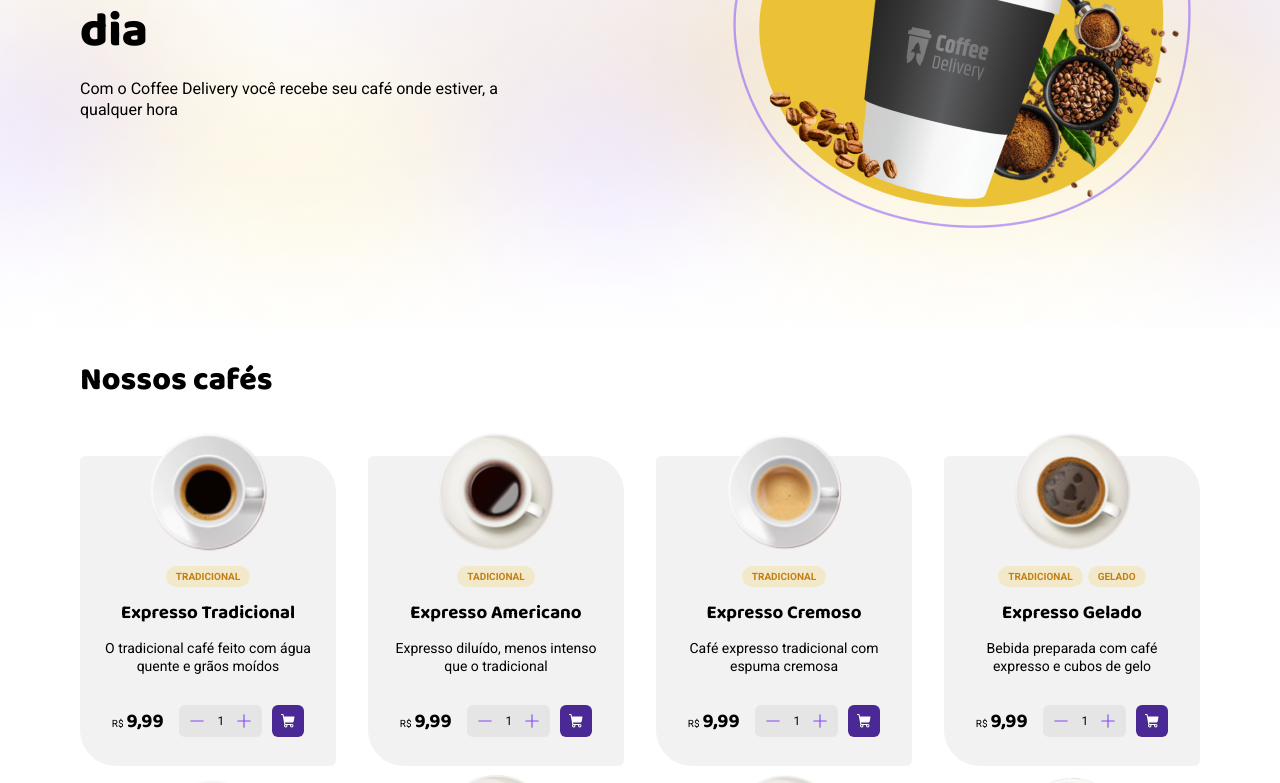
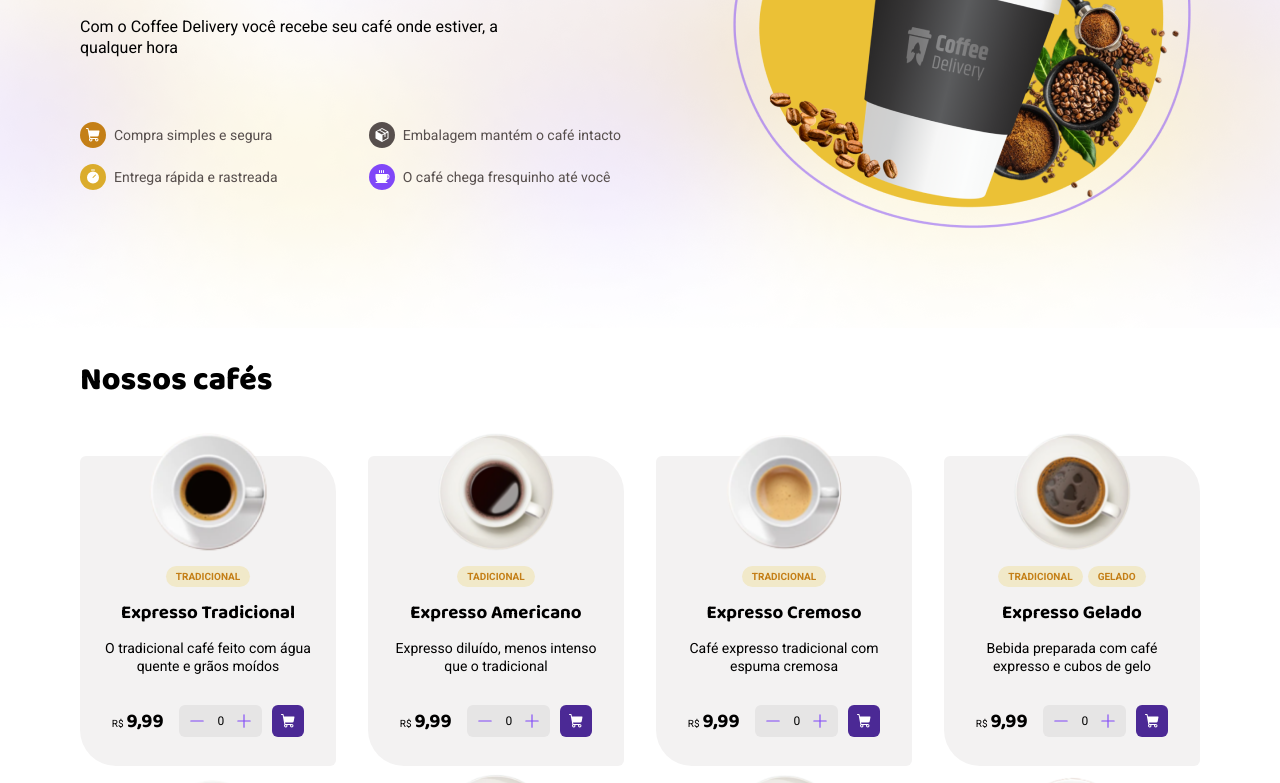
Before and after one commit to VitorAndrey/ignite-coffee-delivery, a React (Vite) app: page / in a window 1280 px wide. Shown: the part 320-1103 px from the top of the page. Built offline with nearby package versions, Linux system fonts and the light colour scheme.

Commit message:
adicionei a logica do carrinho de compras

```diff
--- a/src/App.tsx
+++ b/src/App.tsx
@@ -3,13 +3,16 @@ import Router from "./Router";
 import { ThemeProvider } from "styled-components";
 import { defaultTheme } from "./styles/themes/default";
 import { GlobalStyle } from "./styles/global";
+import { CartContextProvider } from "./contexts/CartContext";
 
 function App() {
   return (
     <>
       <BrowserRouter>
         <ThemeProvider theme={defaultTheme}>
-          <Router />
+          <CartContextProvider>
+            <Router />
+          </CartContextProvider>
           <GlobalStyle />
         </ThemeProvider>
       </BrowserRouter>
--- /dev/null
+++ b/src/contexts/AddressContext.tsx
@@ -0,0 +1,13 @@
+import { ReactNode, createContext } from "react";
+
+interface AddressContextType {
+  address: string;
+}
+
+export const AddressContext = createContext({} as AddressContextType);
+
+export function AddressContextProvider({ children }: { children: ReactNode }) {
+  const address = "Divinópolis, MG";
+
+  return <AddressContext.Provider value={{ address }}>{children}</AddressContext.Provider>;
+}
--- /dev/null
+++ b/src/contexts/CartContext.tsx
@@ -0,0 +1,79 @@
+import { ReactNode, createContext, useEffect, useState } from "react";
+import { CoffeeType } from "../pages/Home/components/MenuSection/components/CoffeeCard";
+
+interface CartContextType {
+  cartList: CoffeeType[];
+  handleAddItem: (item: CoffeeType) => void;
+  handleRemoveItem: (item: CoffeeType) => void;
+  quantity: (coffeeName: string) => number;
+  handleDeleteItem: (item: CoffeeType) => void;
+}
+
+export const CartContext = createContext({} as CartContextType);
+
+export function CartContextProvider({ children }: { children: ReactNode }) {
+  const [cartList, setCartList] = useState<CoffeeType[]>([]);
+
+  function handleAddItem(item: CoffeeType) {
+    const alreadyInCartItem = cartList.find((cartItem) => cartItem.coffeeName === item.coffeeName);
+
+    setCartList((prevState) => {
+      if (alreadyInCartItem) {
+        const updatedCartList = prevState.map((cartItem) => {
+          if (cartItem.coffeeName === alreadyInCartItem.coffeeName) {
+            return { ...cartItem, quantity: cartItem.quantity + 1 };
+          }
+          return cartItem;
+        });
+        return updatedCartList;
+      } else {
+        return [...prevState, { ...item, quantity: 1 }];
+      }
+    });
+  }
+
+  function handleRemoveItem(item: CoffeeType) {
+    const alreadyInCartItem = cartList.find((cartItem) => cartItem.coffeeName === item.coffeeName);
+
+    setCartList((prevState) => {
+      if (alreadyInCartItem && alreadyInCartItem.quantity > 1) {
+        const updatedCartList = prevState.map((cartItem) => {
+          if (cartItem.coffeeName === alreadyInCartItem.coffeeName) {
+            return { ...cartItem, quantity: cartItem.quantity - 1 };
+          }
+          return cartItem;
+        });
+
+        return updatedCartList;
+      } else {
+        return prevState.filter((prevItem) => prevItem.id !== item.id);
+      }
+    });
+  }
+
+  function handleDeleteItem(item: CoffeeType) {
+    setCartList((prevState) => prevState.filter((prevItem) => prevItem.id !== item.id));
+  }
+
+  function quantity(coffeName: string) {
+    const alreadyInCartItem = cartList.find((cartItem) => cartItem.coffeeName === coffeName);
+
+    if (alreadyInCartItem) {
+      return alreadyInCartItem?.quantity;
+    } else {
+      return 0;
+    }
+  }
+
+  useEffect(() => {
+    console.log(cartList);
+  }, [cartList]);
+
+  return (
+    <CartContext.Provider
+      value={{ cartList, handleAddItem, handleRemoveItem, quantity, handleDeleteItem }}
+    >
+      {children}
+    </CartContext.Provider>
+  );
+}
--- a/src/layouts/DefaultLayout/index.tsx
+++ b/src/layouts/DefaultLayout/index.tsx
@@ -1,12 +1,15 @@
 import { Outlet } from "react-router-dom";
 import { DefaultLayoutContainer } from "./styles";
 import { Navbar } from "./components/Navbar";
+import { AddressContextProvider } from "../../contexts/AddressContext";
 
 export default function DefaultLayout() {
   return (
     <>
       <DefaultLayoutContainer>
-        <Navbar />
+        <AddressContextProvider>
+          <Navbar />
+        </AddressContextProvider>
         <Outlet />
       </DefaultLayoutContainer>
     </>
--- /dev/null
+++ b/src/pages/Cart/components/cartItem/index.tsx
@@ -0,0 +1,40 @@
+import { useContext } from "react";
+import { CoffeeType } from "../../../Home/components/MenuSection/components/CoffeeCard";
+import { CartContext } from "../../../../contexts/CartContext";
+import {
+  AddToCartContainer,
+  CoffeeImage,
+  CartItemContainer,
+  AddAndRemoveButton,
+  RemoveFromCartContainer,
+  ActionsContainer,
+} from "./style";
+import { Minus, Plus, Trash } from "@phosphor-icons/react";
+
+export default function CartItem({ coffee }: { coffee: CoffeeType }) {
+  const { handleAddItem, handleRemoveItem, handleDeleteItem } = useContext(CartContext);
+
+  return (
+    <CartItemContainer>
+      <CoffeeImage src={coffee.image} />
+      <div>
+        {coffee.coffeeName}
+        <ActionsContainer>
+          <AddToCartContainer>
+            <AddAndRemoveButton onClick={() => handleRemoveItem(coffee)}>
+              <Minus size={18} />
+            </AddAndRemoveButton>
+            <p>{coffee.quantity}</p>
+            <AddAndRemoveButton onClick={() => handleAddItem(coffee)}>
+              <Plus size={18} />
+            </AddAndRemoveButton>
+          </AddToCartContainer>
+          <RemoveFromCartContainer onClick={() => handleDeleteItem(coffee)}>
+            <Trash color="#9A6EF3" />
+            <p>Remover</p>
+          </RemoveFromCartContainer>
+        </ActionsContainer>
+      </div>
+    </CartItemContainer>
+  );
+}
--- /dev/null
+++ b/src/pages/Cart/components/cartItem/style.ts
@@ -0,0 +1,55 @@
+import { styled } from "styled-components";
+
+export const CartItemContainer = styled.div`
+  display: flex;
+  gap: 1.5rem;
+  padding: 2rem 0;
+  border-bottom: 1px solid ${(props) => props.theme["base-button"]};
+`;
+
+export const AddToCartContainer = styled.div`
+  display: flex;
+  align-items: center;
+  gap: 0.5rem;
+  background: #e6e5e5;
+  width: max-content;
+  border-radius: 4px;
+  padding: 0.5rem 0.8rem;
+`;
+
+export const RemoveFromCartContainer = styled.button`
+  display: flex;
+  align-items: center;
+  background: #e6e5e5;
+  border: none;
+  border-radius: 4px;
+  padding: 0.5rem 0.8rem;
+  gap: 0.3rem;
+  text-transform: uppercase;
+  cursor: pointer;
+  p {
+    font-size: 14px;
+  }
+`;
+
+export const ActionsContainer = styled.div`
+  display: flex;
+  flex-wrap: wrap;
+  margin-top: 0.5rem;
+  align-items: center;
+  gap: 0.5rem;
+`;
+
+export const CoffeeImage = styled.img`
+  width: 64px;
+`;
+
+export const AddAndRemoveButton = styled.button`
+  display: flex;
+  align-items: center;
+  justify-content: center;
+  border: none;
+  background: none;
+  color: ${(props) => props.theme["purple-default"]};
+  cursor: pointer;
+`;
--- a/src/pages/Cart/components/cartList/index.tsx
+++ b/src/pages/Cart/components/cartList/index.tsx
@@ -1,9 +1,19 @@
-import { CardListContainer } from "./style";
+import { CardListContainer, ConfirmButton, ListContainer, TotalContainer } from "./style";
+
+import { useContext } from "react";
+import { CartContext } from "../../../../contexts/CartContext";
+import CartItem from "../cartItem";
 
 export default function CartList() {
+  const { cartList } = useContext(CartContext);
+
   return (
     <CardListContainer>
-      <div>
+      <ListContainer>
+        {cartList && cartList.map((coffee, index) => <CartItem coffee={coffee} key={index} />)}
+      </ListContainer>
+
+      <TotalContainer>
         <p>
           Total de itens <span>R$ 29,70</span>
         </p>
@@ -13,8 +23,8 @@ export default function CartList() {
         <p>
           Total <span>R$ 33,20</span>
         </p>
-      </div>
-      <button>Confirmar Pedido</button>
+      </TotalContainer>
+      <ConfirmButton>Confirmar Pedido</ConfirmButton>
     </CardListContainer>
   );
 }
--- a/src/pages/Home/components/HeroSection/index.tsx
+++ b/src/pages/Home/components/HeroSection/index.tsx
@@ -1,4 +1,5 @@
-import { HeroContent, HeroImage, HeroSectionContainer, HeroText } from "./style";
+import { Coffee, Package, ShoppingCart, Timer } from "@phosphor-icons/react";
+import { HeroContent, HeroImage, HeroSectionContainer, HeroText, TagsContainer } from "./style";
 
 export function HeroSection() {
   return (
@@ -7,6 +8,33 @@ export function HeroSection() {
         <HeroText>
           <h1>Encontre o café perfeito para qualquer hora do dia</h1>
           <p>Com o Coffee Delivery você recebe seu café onde estiver, a qualquer hora</p>
+
+          <TagsContainer>
+            <p>
+              <span>
+                <ShoppingCart size={16} color="#ffffff" weight="fill" />
+              </span>
+              Compra simples e segura
+            </p>
+            <p>
+              <span>
+                <Package size={16} color="#ffffff" weight="fill" />
+              </span>
+              Embalagem mantém o café intacto
+            </p>
+            <p>
+              <span>
+                <Timer size={16} color="#ffffff" weight="fill" />
+              </span>
+              Entrega rápida e rastreada
+            </p>
+            <p>
+              <span>
+                <Coffee size={16} color="#ffffff" weight="fill" />
+              </span>
+              O café chega fresquinho até você
+            </p>
+          </TagsContainer>
         </HeroText>
         <HeroImage>
           <img src="/main-coffee-image.png" alt="Imagem Café" />
--- a/src/pages/Home/components/HeroSection/style.ts
+++ b/src/pages/Home/components/HeroSection/style.ts
@@ -23,13 +23,13 @@ export const HeroContent = styled.div`
 
   padding: 5.75rem 0;
 
-  @media screen and (max-width: 705px) {
+  @media screen and (max-width: 720px) {
     flex-direction: column;
   }
 `;
 
 export const HeroText = styled.div`
-  flex: 1;
+  flex: 1.1;
   display: flex;
   gap: 1rem;
   flex-direction: column;
@@ -49,6 +49,44 @@ export const HeroText = styled.div`
   }
 `;
 
+export const TagsContainer = styled.div`
+  display: grid;
+  grid-template-columns: repeat(auto-fit, minmax(220px, 1fr));
+  gap: 1rem;
+  flex-wrap: wrap;
+  margin-top: 3rem;
+
+  p {
+    flex: 1;
+    display: flex;
+    align-items: center;
+    gap: 0.5rem;
+    color: ${(props) => props.theme["base-text"]};
+    font-size: ${(props) => props.theme["text-sm-size"]};
+
+    span {
+      display: flex;
+      align-items: center;
+      justify-content: center;
+      border-radius: 100%;
+      padding: 5px;
+    }
+
+    &:nth-child(1) span {
+      background: ${(props) => props.theme["yellow-dark"]};
+    }
+    &:nth-child(2) span {
+      background: ${(props) => props.theme["base-text"]};
+    }
+    &:nth-child(3) span {
+      background: ${(props) => props.theme["yellow-default"]};
+    }
+    &:nth-child(4) span {
+      background: ${(props) => props.theme["purple-default"]};
+    }
+  }
+`;
+
 export const HeroImage = styled.div`
   flex: 1;
   display: flex;
@@ -60,7 +98,7 @@ export const HeroImage = styled.div`
     max-width: 476px;
   }
 
-  @media screen and (max-width: 705px) {
+  @media screen and (max-width: 720px) {
     justify-content: center;
   }
 `;
--- a/src/pages/Home/components/MenuSection/components/CoffeeCard/index.tsx
+++ b/src/pages/Home/components/MenuSection/components/CoffeeCard/index.tsx
@@ -1,19 +1,26 @@
 import { CoffeeTag } from "../CoffeeTag";
 import { Minus, Plus, ShoppingCart } from "@phosphor-icons/react";
 import { AddToCartContainer, CardContainer, PriceContainer, TagsList } from "./style";
+import { useContext } from "react";
+import { CartContext } from "../../../../../../contexts/CartContext";
+
+export interface CoffeeType {
+  id: string;
+  image: string;
+  coffeeName: string;
+  tagList: string[];
+  description: string;
+  price: number;
+  quantity: number;
+}
 
 interface CoffeeCardProps {
-  item: {
-    id: string;
-    image: string;
-    coffeeName: string;
-    tagList: string[];
-    description: string;
-    price: number;
-  };
+  item: CoffeeType;
 }
 
 export function CoffeeCard({ item }: CoffeeCardProps) {
+  const { handleAddItem, handleRemoveItem, quantity } = useContext(CartContext);
+
   const {
     image,
     coffeeName = "Expresso",
@@ -45,11 +52,11 @@ export function CoffeeCard({ item }: CoffeeCardProps) {
         </p>
         <AddToCartContainer>
           <div>
-            <button>
+            <button onClick={() => handleRemoveItem(item)}>
               <Minus size={18} />
             </button>
-            <p>1</p>
-            <button>
+            <p>{quantity(coffeeName)}</p>
+            <button onClick={() => handleAddItem(item)}>
               <Plus size={18} />
             </button>
           </div>
```
Also changed, not shown: src/layouts/DefaultLayout/components/Navbar/index.tsx (+11 -5 lines), src/pages/Cart/components/cartList/style.ts (+23 -13 lines).
